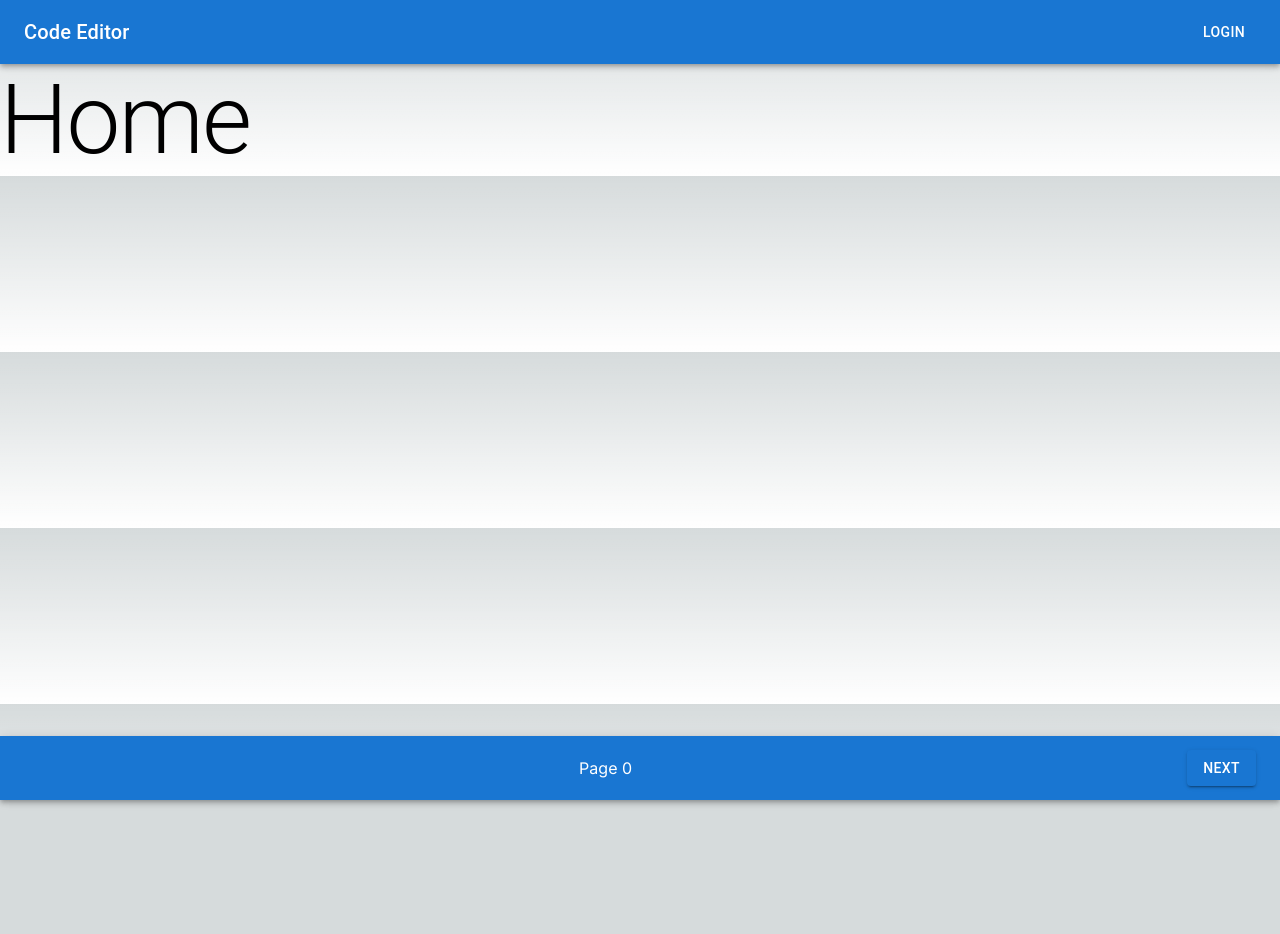
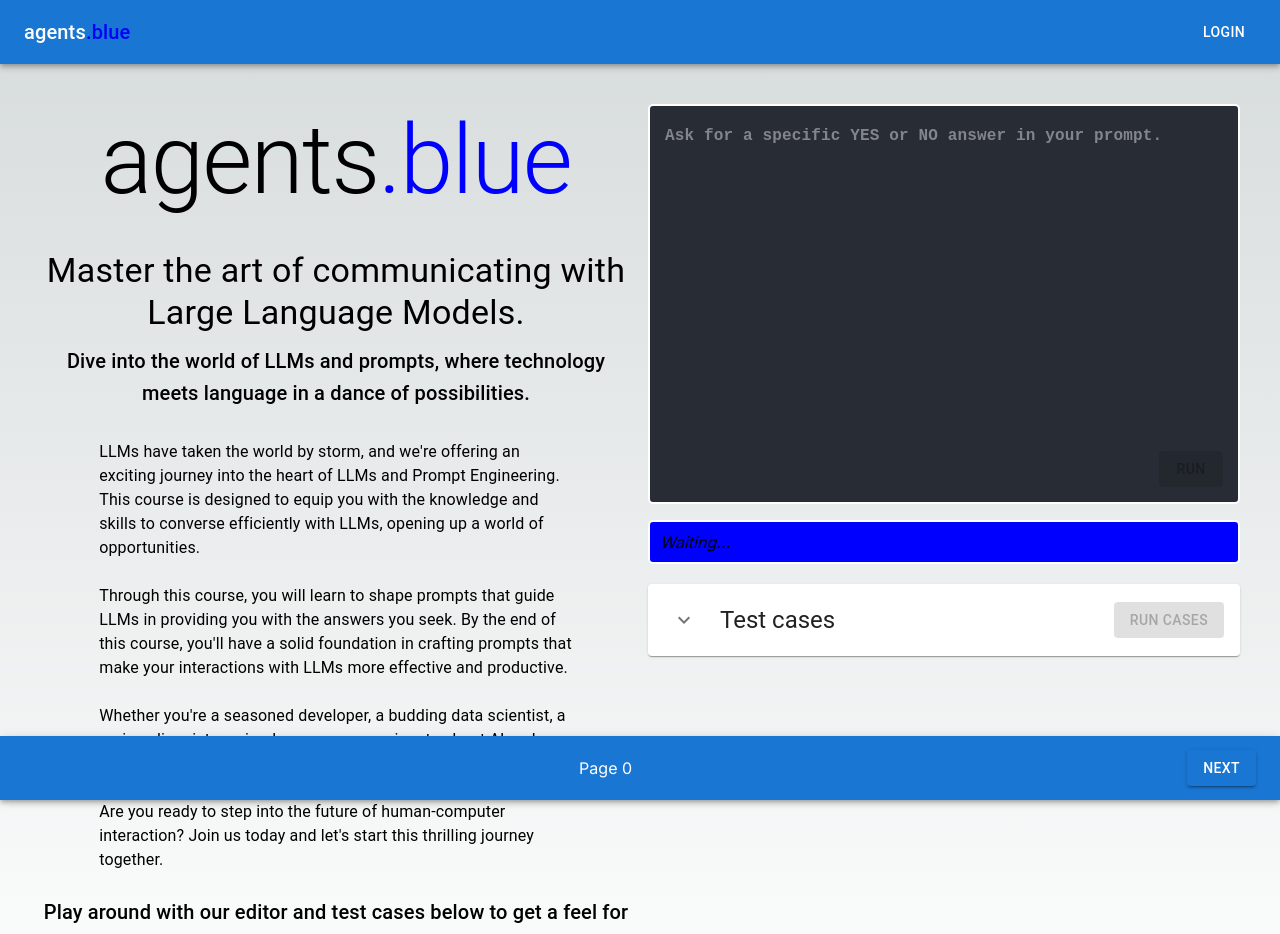
Before and after one commit to bkitano/learn-prompting, a Next.js app: page / in a window 1280 px wide. Shown: the top 934 px of the page. Before the commit the page ends 800 px from the top, so only its background shows below. Built offline with nearby package versions, Linux system fonts and the light colour scheme.

Commit message:
adding better examples to specifics page

```diff
--- a/src/Components/BottomNav.tsx
+++ b/src/Components/BottomNav.tsx
@@ -29,8 +29,10 @@ const pageNumber = (link: string): number => {
 
 const BottomNav = () => {
   const pathname = usePathname();
+
   const [prevHref, nextHref] = pageRouter(pathname);
   const page = pageNumber(pathname);
+
 
   return (
     <AppBar position="static">
--- a/src/Components/TopNav.tsx
+++ b/src/Components/TopNav.tsx
@@ -1,10 +1,20 @@
 import { AppBar, Toolbar, Typography, Button } from "@mui/material";
+import Link from "next/link";
 
 const TopNav = () => (
   <AppBar position="static">
     <Toolbar>
       <Typography variant="h6" component="div" sx={{ flexGrow: 1 }}>
-        Code Editor
+        <Link href="/">
+          agents
+          <span
+            style={{
+              color: "blue",
+            }}
+          >
+            .blue
+          </span>
+        </Link>
       </Typography>
       <Button color="inherit">Login</Button>
     </Toolbar>
--- a/src/app/meet-prompt-editor/MeetThePromptEditor.tsx
+++ b/src/app/meet-prompt-editor/MeetThePromptEditor.tsx
@@ -12,8 +12,8 @@ const MeetThePromptEditor = () => {
       <br />
       <Typography variant="body1">
         With <span style={{ fontWeight: "bold" }}>Prompt Engineering</span>, we
-        can design prompts that guide the LLM to help us classify actions as
-        compliant or non-compliant. The{" "}
+        can design prompts to talk to the LLM, which instruct it on how to
+        classify actions as compliant or non-compliant. The{" "}
         <span style={{ fontWeight: "bold" }}>Prompt Editor</span> is where you
         will craft these prompts. It's just like explaining to a person how to
         do a task, only you're instructing an LLM.
--- a/src/app/page.tsx
+++ b/src/app/page.tsx
@@ -1,12 +1,134 @@
 "use client";
-import { Typography } from "@mui/material";
 
-const Home = () => {
+import { Button, Grid, Typography } from "@mui/material";
+import { Editor } from "@/Components/Editor";
+import { useEffect, useState } from "react";
+import { TestCase } from "@/resources/testCases";
+import { testCases as defaultTestCases } from "@/resources/testCases";
+import useSessionStorage from "@/hooks/useSessionStorage";
+import { TestCasesView } from "@/Components/TestCases";
+
+export default function Page() {
+  const [prompt, setPrompt] = useState<string | null>(null);
+  const [testCases, setTestCases] = useState<TestCase[]>(defaultTestCases);
+  const [loading, setLoading] = useState<boolean>(false);
+
+  const runCases = async (cases: TestCase[]) => {
+    setLoading(true);
+    const response = await fetch(
+      `${process.env.NEXT_PUBLIC_API_ENDPOINT}/api/v1/batch`,
+      {
+        method: "POST",
+        headers: {
+          "Content-Type": "application/json",
+        },
+        body: JSON.stringify({
+          prompt: prompt,
+          inputs: cases,
+        }),
+      }
+    );
+
+    const { completions } = await response.json();
+    const newCases: TestCase[] = cases.map((testCase, index) => {
+      return {
+        ...testCase,
+        response: completions[index].completion.text,
+      };
+    });
+    setLoading(false);
+    setTestCases(newCases);
+  };
+
   return (
-    <div>
-      <Typography variant="h1">Home</Typography>
-    </div>
+    <Grid container padding={5} spacing={2}>
+      <Grid item xs={12} sm={6}>
+        <Typography>
+          <Typography variant="h1" align="center" gutterBottom>
+            agents
+            <span
+              style={{
+                color: "blue",
+              }}
+            >
+              .blue
+            </span>
+          </Typography>
+          <Typography variant="h4" align="center" gutterBottom>
+            Master the art of communicating with Large Language Models.
+          </Typography>
+          <Typography variant="h6" align="center" gutterBottom>
+            Dive into the world of LLMs and prompts, where technology meets
+            language in a dance of possibilities.
+          </Typography>
+          <br />
+          <div
+            style={{
+              display: "flex",
+              justifyContent: "center",
+              alignItems: "center",
+              flexDirection: "column",
+            }}
+          >
+            <div style={{ width: "80%" }}>
+              <Typography variant="body1">
+                LLMs have taken the world by storm, and we're offering an
+                exciting journey into the heart of LLMs and Prompt Engineering.
+                This course is designed to equip you with the knowledge and
+                skills to converse efficiently with LLMs, opening up a world of
+                opportunities.
+              </Typography>
+              <br />
+              <Typography variant="body1">
+                Through this course, you will learn to shape prompts that guide
+                LLMs in providing you with the answers you seek. By the end of
+                this course, you'll have a solid foundation in crafting prompts
+                that make your interactions with LLMs more effective and
+                productive.
+              </Typography>
+              <br />
+              <Typography variant="body1">
+                Whether you're a seasoned developer, a budding data scientist, a
+                curious linguist, or simply someone passionate about AI and
+                language, this course has something to offer you.
+              </Typography>
+              <br />
+              <Typography variant="body1">
+                Are you ready to step into the future of human-computer
+                interaction? Join us today and let's start this thrilling
+                journey together.
+              </Typography>
+            </div>
+          </div>
+          <br />
+          <Typography variant="h6" align="center" gutterBottom>
+            Play around with our editor and test cases below to get a feel for
+            what you'll be learning in this course, and click Next when you're
+            ready to get started.
+          </Typography>
+          <br />
+        </Typography>
+      </Grid>
+      <Grid item xs={12} sm={6}>
+        <Editor
+          {...{
+            initialValue: prompt || "",
+            placeholder: `Ask for a specific YES or NO answer in your prompt.`,
+            onPromptChange: (value: string) => {
+              setPrompt(value);
+            },
+          }}
+        />
+        <br />
+        <TestCasesView
+          {...{
+            testCases,
+            loading,
+            runCases: () => runCases(testCases),
+            runButtonDisabled: prompt === null || prompt === "",
+          }}
+        />
+      </Grid>
+    </Grid>
   );
-};
-
-export default Home;
+}
```
Also changed, not shown: src/Components/EditorTextExample.tsx (added, +22 -0 lines), src/app/asking-specifics/AskingForSpecifics.tsx (+14 -0 lines).
